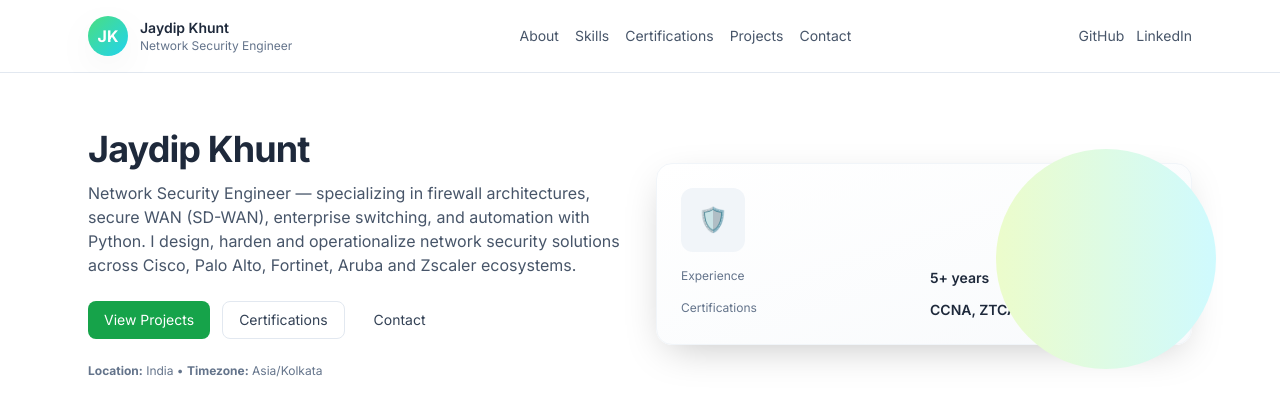
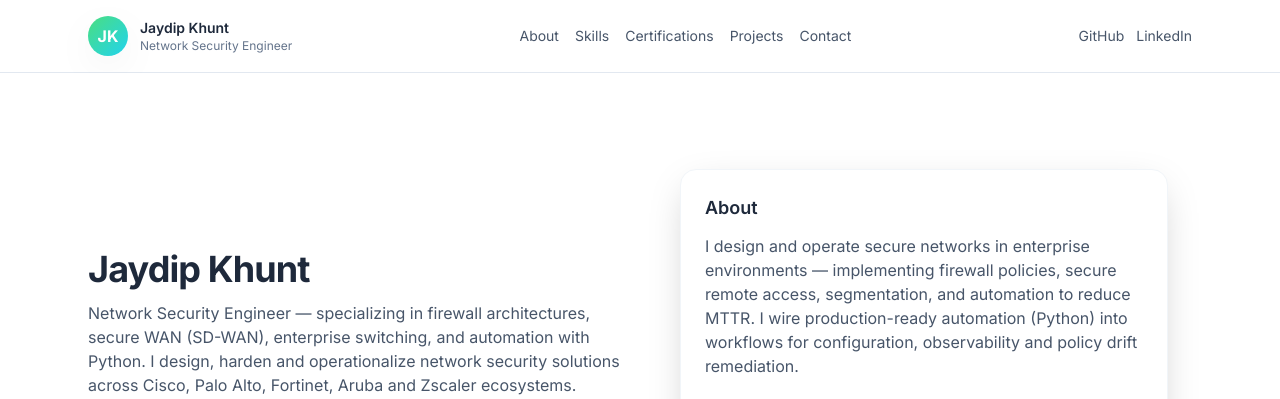
Before and after one commit to jaydipkhunt/Jaydip-Temp-portfolio, a plain HTML site: page index.html in a window 1280 px wide. Shown: the top 399 px of the page. Drawn offline with nearby package versions, Linux system fonts and the light colour scheme.

Commit message:
Update index.html

```diff
--- a/index.html
+++ b/index.html
@@ -81,32 +81,6 @@
               <strong>Location:</strong> India • <strong>Timezone:</strong> Asia/Kolkata
             </div>
           </div>
-
-          <div class="relative">
-            <div class="rounded-2xl shadow-soft bg-gradient-to-br from-white to-slate-50 p-6 border border-slate-100">
-              <div class="flex items-center gap-4">
-                <div class="w-16 h-16 rounded-xl bg-slate-100 flex items-center justify-center text-2xl font-bold">🛡️</div>
-                <div>
-                </div>
-              </div>
-
-              <div class="mt-4 grid grid-cols-2 gap-3">
-                <div class="text-xs text-slate-500">Experience</div>
-                <div class="text-sm font-semibold">5+ years</div>
-                <div class="text-xs text-slate-500">Certifications</div>
-                <div class="text-sm font-semibold">CCNA, ZTCA, Aruba ACSA, PCNSE</div>
-              </div>
-            </div>
-
-            <div class="absolute -right-6 -bottom-6 hidden lg:block">
-              <svg width="220" height="220" viewBox="0 0 220 220" fill="none" xmlns="http://www.w3.org/2000/svg">
-                <circle cx="110" cy="110" r="110" fill="url(#g)"/>
-                <defs><linearGradient id="g" x1="0" x2="1"><stop offset="0" stop-color="#ecfccb"/><stop offset="1" stop-color="#cffafe"/></linearGradient></defs>
-              </svg>
-            </div>
-          </div>
-        </div>
-      </section>
 
       <!-- ABOUT -->
       <section id="about" class="max-w-6xl mx-auto px-6 py-10">
```
